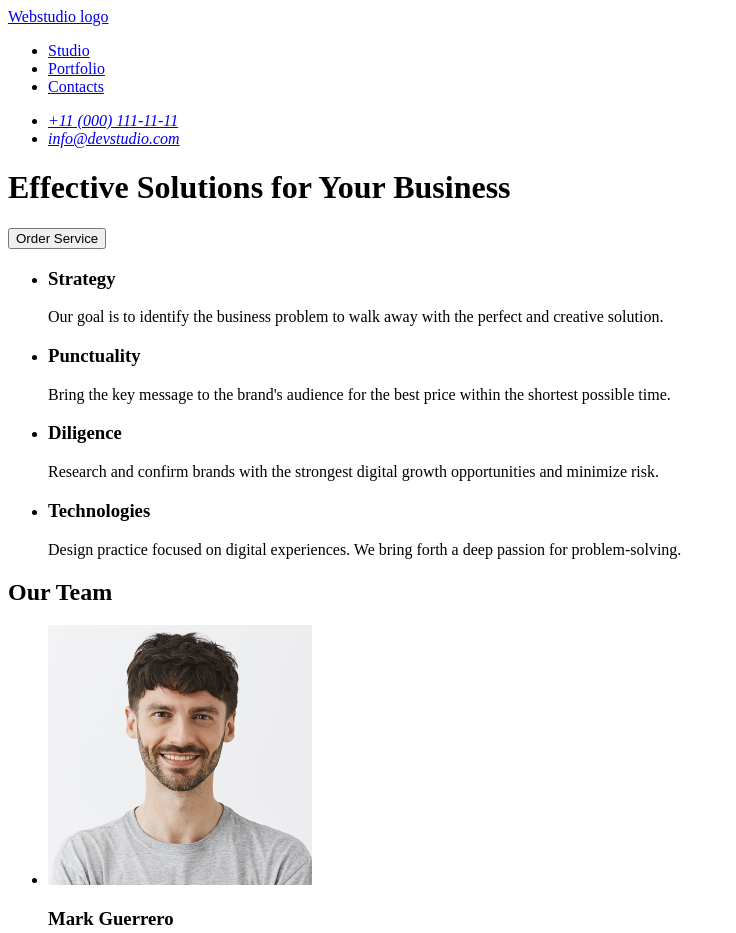
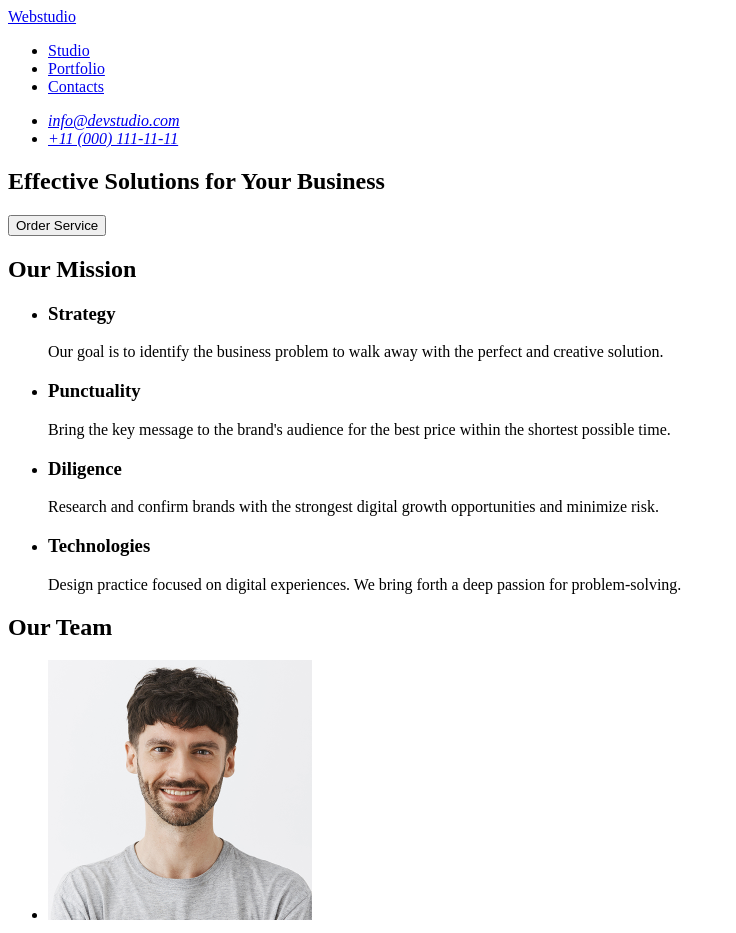
Before and after one commit to avramenko-yana/goit-markup-hw-01, a plain HTML site: page index.html in a window 1280 px wide. Shown: the top 933 px of the page, without its empty margins (0-736 px from the left). Drawn offline with Linux system fonts and the light colour scheme.

Commit message:
commit message

```diff
--- a/index.html
+++ b/index.html
@@ -7,8 +7,8 @@
   </head>
   <body>
     <header>
-      <a href="./index.html">Webstudio logo</a>
       <nav>
+        <a href="./index.html">Webstudio</a>
         <ul>
           <li><a href="#studio">Studio</a></li>
           <li><a href="#portfolio">Portfolio</a></li>
@@ -17,15 +17,18 @@
       </nav>
       <address>
         <ul>
+          <li><a href="mailto:info@devstudio.com">info@devstudio.com</a></li>
           <li><a href="tel:+110001111111">+11 (000) 111-11-11</a></li>
-          <li><a href="mailto:info@devstudio.com">info@devstudio.com</a></li>
         </ul>
       </address>
     </header>
     <main>
-      <h1>Effective Solutions for Your Business</h1>
-      <button type="button">Order Service</button>
-      <section id="studio">
+      <section>
+        <h1>Effective Solutions for Your Business</h1>
+        <button type="button">Order Service</button>
+      </section>
+      <section>
+        <h2>Our Mission</h2>
         <ul>
           <li>
             <h3>Strategy</h3>
```
